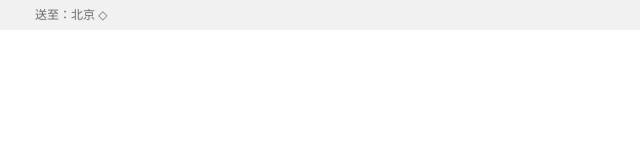
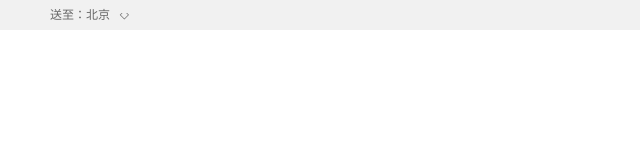
Before and after one commit to MaigicLiu/jd_web, a plain HTML site: page index.html in a window 1280 px wide. Shown: the full height of the page, 0-640 px from the left. Drawn offline with Linux system fonts and the light colour scheme.

Commit message:
change two

```diff
--- a/css/base.css
+++ b/css/base.css
@@ -58,3 +58,13 @@ s,i,em{font-style:normal;text-decoration:none;}
 
 /*<!--导航栏begin-->*/
 .header{background-color: #F1F1F1;height: 30px; line-height: 30px;}
+.fl .dt{padding: 0 25px 0 15px; position: relative;}
+.fl .dt>i{    position: absolute;
+    right: 6px;
+    top: 13px;
+    height: 15px;
+    width: 12px;
+    overflow: hidden;}
+.fl .dt>i>s{    position: absolute;
+    right: 0px;
+    top: -14px;}
--- a/index.html
+++ b/index.html
@@ -10,10 +10,15 @@
 <!--导航栏begin-->
 <div class="header ">
     <div class="inner-c">
-        <div class="fl">送至：北京 ◇</div>
+        <div class="fl">
+            <div class="dt">
+            送至：北京 <i><s>◇</s></i>
+            </div>
+        </div>
         <div class="fr">你好，请登录    免费注册</div>
     </div>
 
 </div>
+
 </body>
 </html>
```
